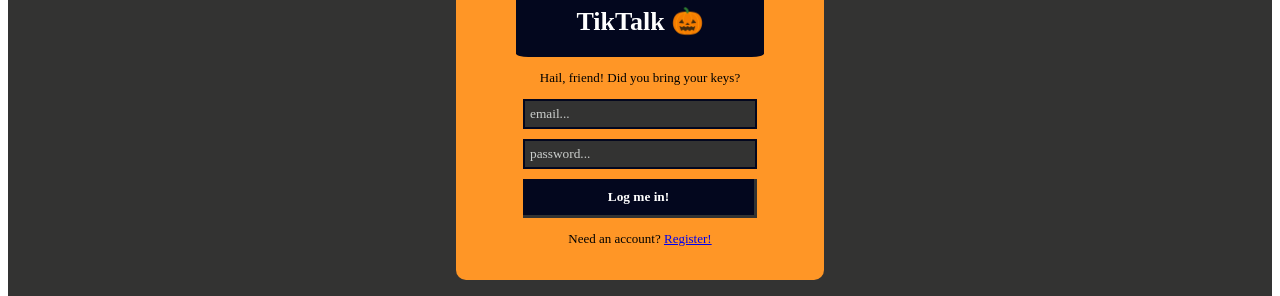
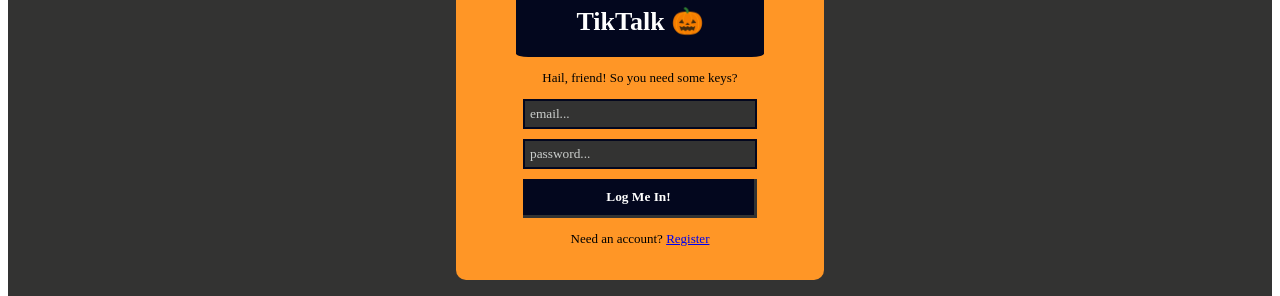
Before and after one commit to hunteradams10/TikTalk-Client, a React (Create React App) app: page /tiktalk/login in a window 1280 px wide. Shown: the part 285-581 px from the top of the page. Built offline with nearby package versions, Linux system fonts and the light colour scheme; a web font is replaced by a local one.

Commit message:
styled login page and edited links - no state

```diff
--- a/src/components/Login.jsx
+++ b/src/components/Login.jsx
@@ -1,4 +1,6 @@
 import React from "react";
+import { Link } from "react-router-dom";
+import avatarUpload from "../img/avatarUpload.png"
 
 const Login = () => {
   return (
@@ -8,15 +10,15 @@ const Login = () => {
           TikTalk <span className="pumpkin">🎃</span>
         </span>
         <span className="greeting">
-          <p>Hail, friend! Did you bring your keys?</p>
+          <p>Hail, friend! So you need some keys?</p>
         </span>
         <form>
           <input type="email" placeholder="email..." />
           <input type="password" placeholder="password..." />
-          <button type="submit">Log me in!</button>
+          <button type="submit">Log Me In!</button>
         </form>
         <p>
-          Need an account? <a href="./register">Register!</a>
+          Need an account? <Link to="./register">Register</Link>
         </p>
       </div>
     </div>
--- a/src/components/Register.jsx
+++ b/src/components/Register.jsx
@@ -1,4 +1,5 @@
 import React from "react";
+import { Link } from "react-router-dom";
 import avatarUpload from "../img/avatarUpload.png"
 
 const Register = () => {
@@ -23,7 +24,7 @@ const Register = () => {
           <button type="submit">Sign me up!</button>
         </form>
         <p>
-          Already have an account? <a href="./login">Login</a>
+          Already have an account? <Link to="./login">Login</Link>
         </p>
       </div>
     </div>
--- a/src/style.scss
+++ b/src/style.scss
@@ -66,6 +66,7 @@ $color-lightgrey: #cccfcd;
         border-bottom: 3px solid $color-grey;
         border-right: 3px solid $color-grey;
         font-family: "Poor Story", cursive;
+        justify-content: center;
       }
 
       label{
```
